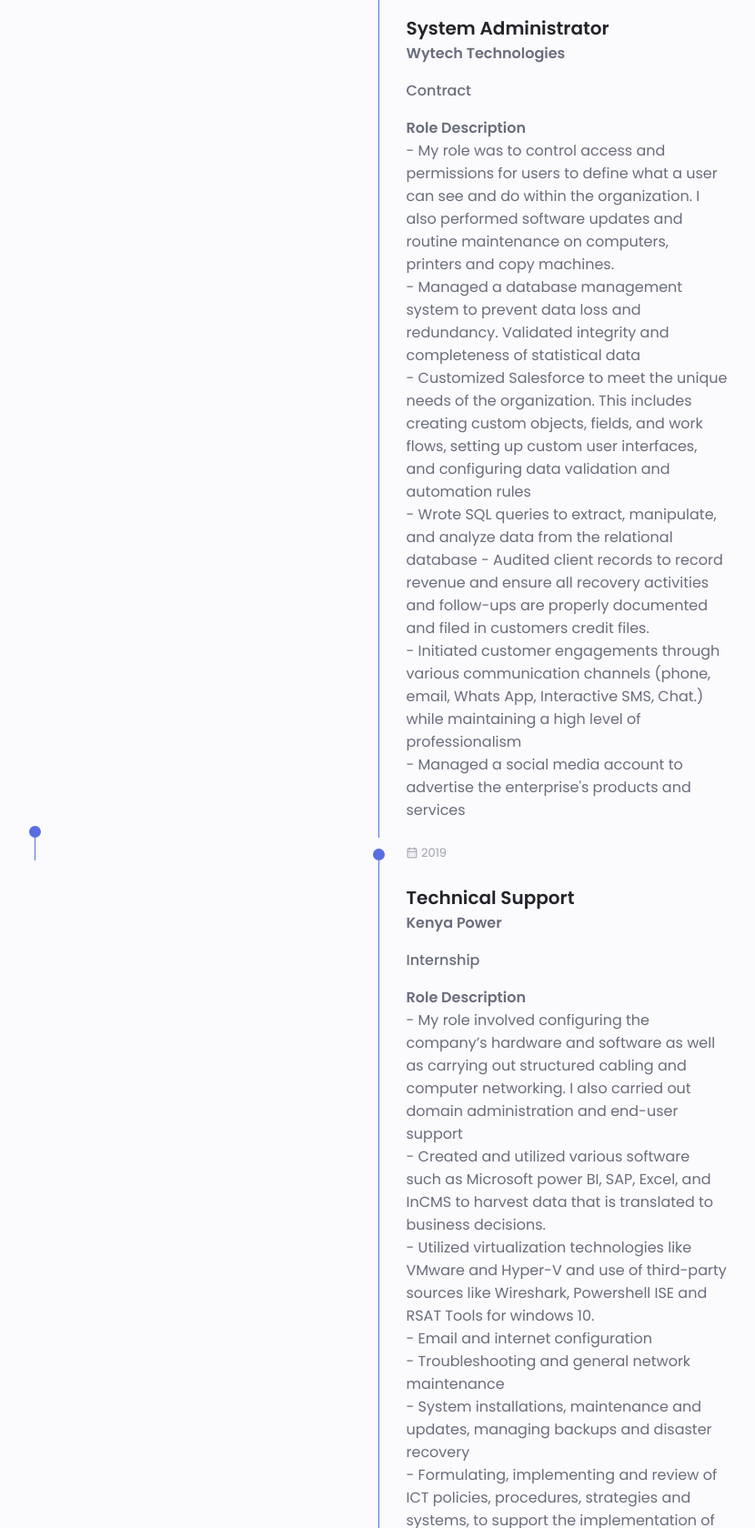
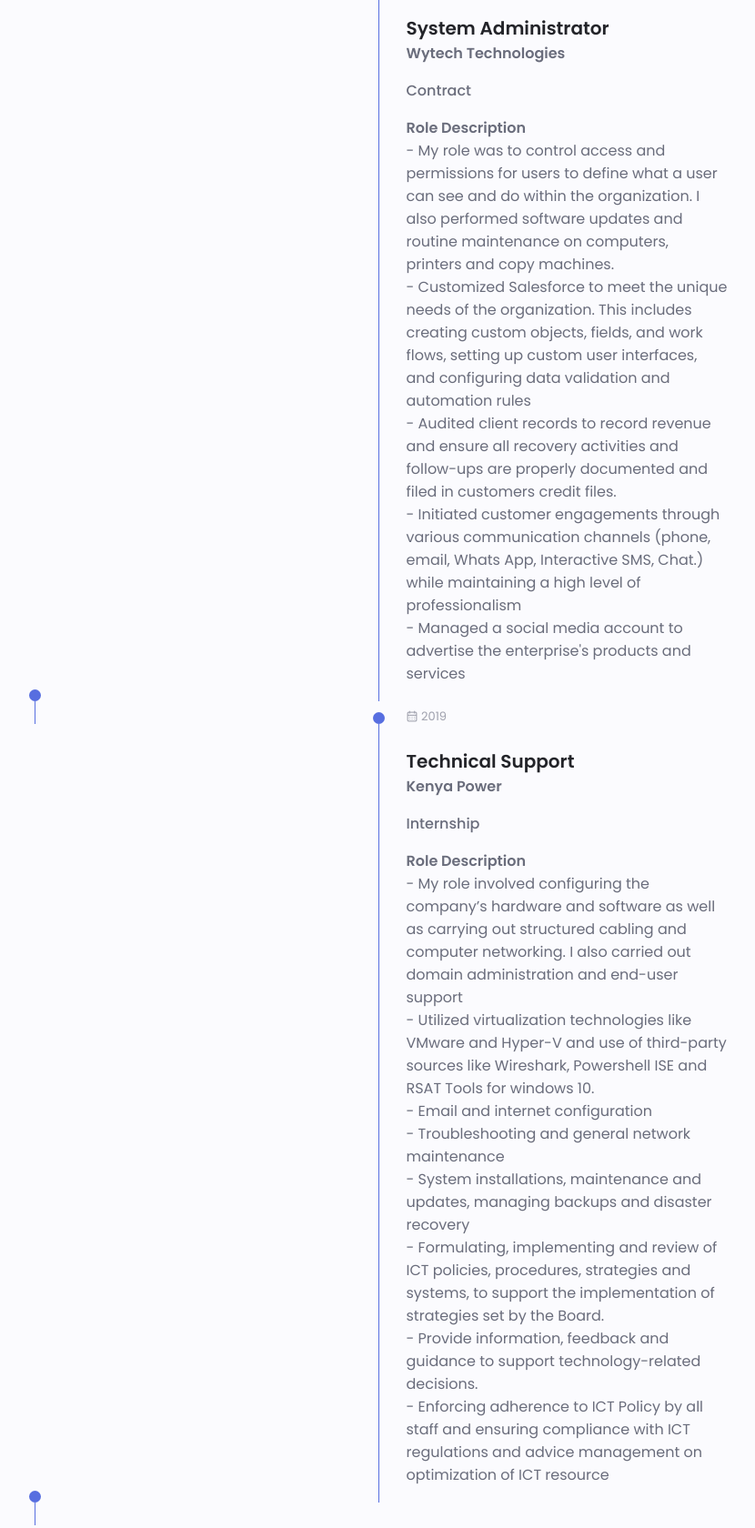
Before and after one commit to mahuthu/mahuthu.io, a plain HTML site: page mahuthu portfolio/index.html in a window 1280 px wide. Shown: the part 4900-6580 px from the top of the page at 91% size, without its empty margins (224-1054 px from the left). Drawn offline with nearby package versions, Linux system fonts and the light colour scheme.

Commit message:
version4

```diff
--- a/mahuthu portfolio/index.html
+++ b/mahuthu portfolio/index.html
@@ -167,7 +167,7 @@
                         </div>-->
 
                         <div class="about__buttons">
-                            <a download="" href="mahuthu portfolio/static/pdf/Mahuthu cv.pdf" class="button button--flex">
+                            <a download="" href="GitHub Pages Build Process: If you're using a static site generator or build process (such as Jekyll), ensure that it's configured correctly to include files from your static folder during the build process.static/pdf/Mahuthu cv.pdf" class="button button--flex">
                                 Download CV<i class="uil uil-download-alt button__icon"></i>
                             </a>
                         </div>
@@ -509,12 +509,9 @@
                                         - My role was to control access and permissions for users to define what a user can see and do within
                                         the organization. I also performed software updates and routine maintenance on computers, printers
                                         and copy machines.<br>
-                                        - Managed a database management system to prevent data loss and redundancy. Validated
-                                        integrity and completeness of statistical data<br>
                                         - Customized Salesforce to meet the unique needs of the organization. This includes creating
                                         custom objects, fields, and work flows, setting up custom user interfaces, and configuring data
                                         validation and automation rules<br>
-                                        - Wrote SQL queries to extract, manipulate, and analyze data from the relational database
                                         - Audited client records to record revenue and ensure all recovery activities and follow-ups are
                                         properly documented and filed in customers credit files.<br>
                                         - Initiated customer engagements through various communication channels (phone, email, Whats
@@ -554,8 +551,6 @@
                                     <b>Role Description</b><br>
                                     - My role involved configuring the company’s hardware and software as well as carrying out structured
                                     cabling and computer networking. I also carried out domain administration and end-user support<br>
-                                    - Created and utilized various software such as Microsoft power BI, SAP, Excel, and InCMS to
-                                    harvest data that is translated to business decisions.<br>
                                     - Utilized virtualization technologies like VMware and Hyper-V and use of third-party sources like
                                     Wireshark, Powershell ISE and RSAT Tools for windows 10.<br>
                                     - Email and internet configuration<br>
```
